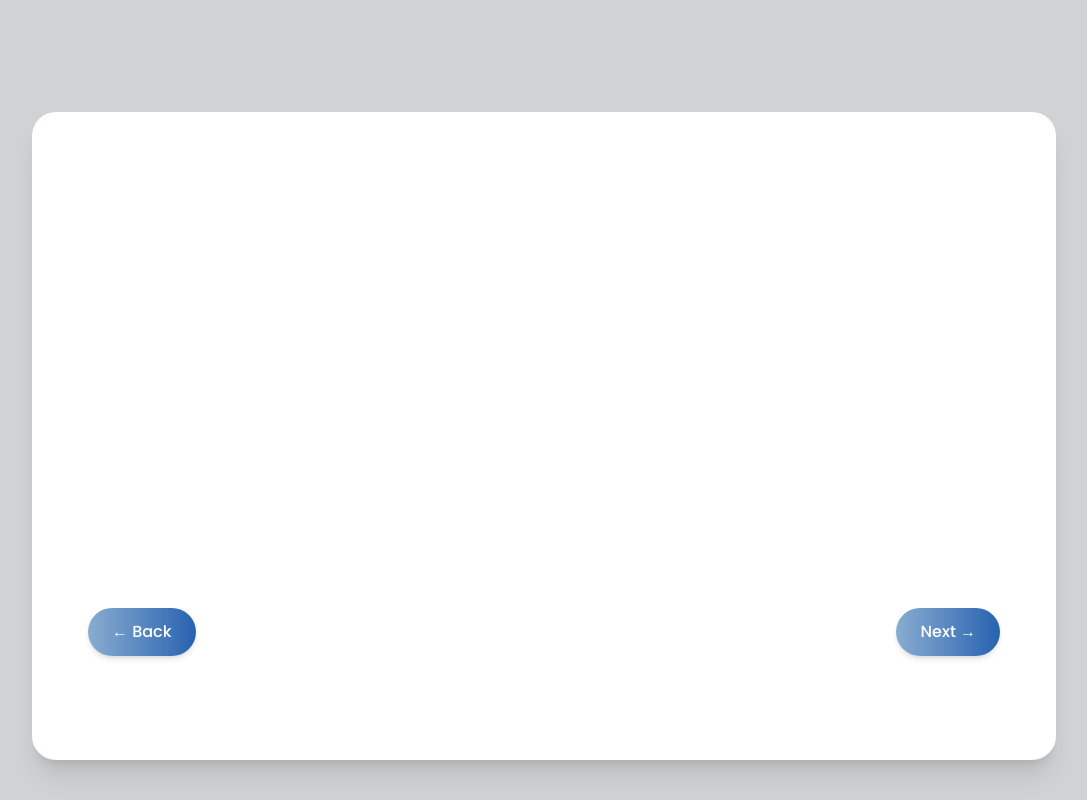
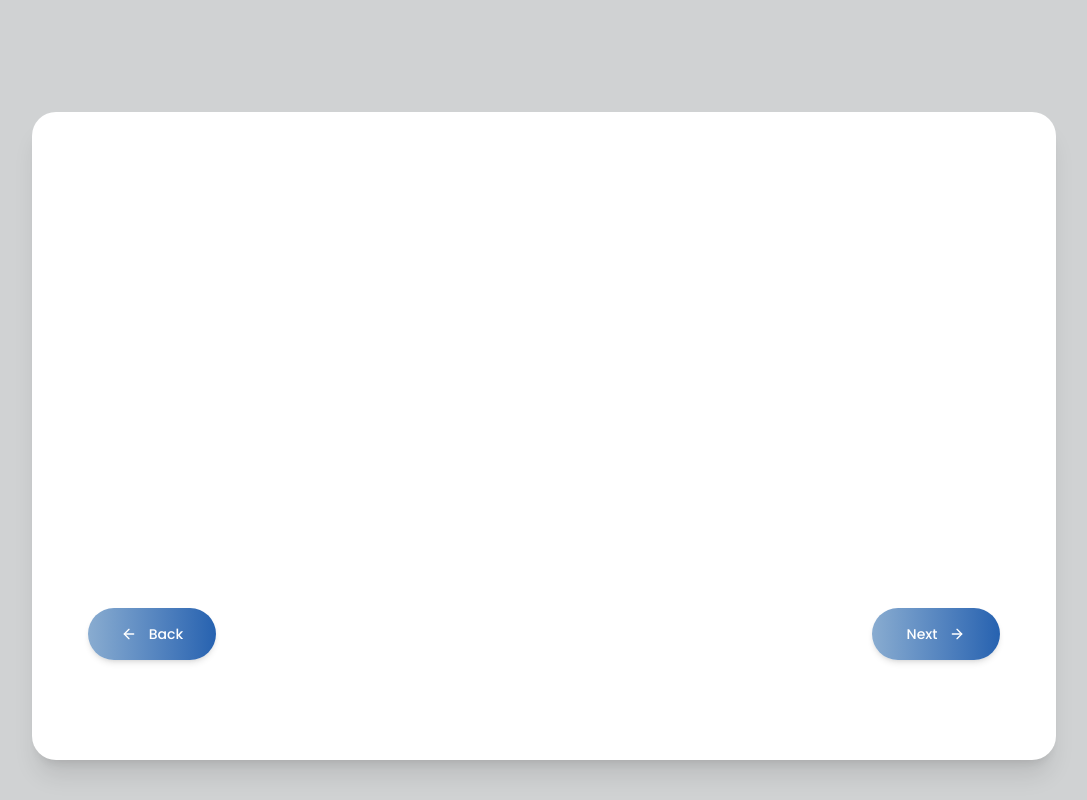
Before and after one commit to itswijay/Needalyze, a Next.js app: page /Form1 in a window 1280 px wide. Shown: the whole page, without its empty margins (96-1183 px from the left). Built offline with nearby package versions, Linux system fonts and the light colour scheme.

Commit message:
feat: update Back & Next buttons using shadcn Button component

```diff
--- a/src/app/Form1/page.jsx
+++ b/src/app/Form1/page.jsx
@@ -1,28 +1,30 @@
-import FormContainer from "@/components/FormContainer";
+import React from "react"
+import FormContainer from "@/components/FormContainer"
+import FormNavButton from "@/components/FormNavButton"
 
 export default function Form1Page() {
   return (
     <main className="min-h-screen bg-gray-100 flex justify-center pt-28 pb-10">
       <FormContainer>
-        <p className="text-center text-gray-500"></p>
+        <p className="text-center text-gray-500 mb-6">
+          {/* Optional instructions */}
+        </p>
 
         {/* Back & Next buttons */}
-        <div className="flex justify-between mt-110">
-          <button
-            className="px-6 py-3 rounded-full text-white font-medium shadow-md hover:shadow-lg transition
-                       bg-gradient-to-r from-[#89ACD0] to-[#2662B0]"
-          >
-            ← Back
-          </button>
+        <div className="flex justify-between mt-110"> {/* Adjust mt-32 to move buttons down */}
+          <FormNavButton
+            label="Back"
+            type="prev"
+            variant="gradient"
+          />
 
-          <button
-            className="px-6 py-3 rounded-full text-white font-medium shadow-md hover:shadow-lg transition
-                       bg-gradient-to-r from-[#89ACD0] to-[#2662B0]"
-          >
-            Next →
-          </button>
+          <FormNavButton
+            label="Next"
+            type="next"
+            variant="gradient"
+          />
         </div>
       </FormContainer>
     </main>
-  );
+  )
 }
--- a/src/components/FormNavButton.jsx
+++ b/src/components/FormNavButton.jsx
@@ -1,24 +1,33 @@
-import React from "react";
-import { ArrowLeft, ArrowRight } from "lucide-react";
+import React from "react"
+import { Button } from "@/components/ui/button"
+import { ArrowLeft, ArrowRight } from "lucide-react"
 
 export default function FormNavButton({
   label,
   type = "next",
   onClick,
+  variant = "default",
   className = "",
 }) {
-  const isNext = type === "next";
+  const isNext = type === "next"
 
   return (
-    <button
+    <Button
       onClick={onClick}
-      className={`flex items-center justify-center gap-2 px-6 py-2 rounded-full
-        bg-gradient-to-r from-blue-700 to-blue-500 text-white font-medium
-        shadow-md hover:shadow-lg transition-all duration-200 active:scale-95
-        ${isNext ? "flex-row" : "flex-row-reverse"} ${className}`}
+      variant={variant}
+      className={`flex items-center justify-center rounded-full w-32 h-13 ${className}`}
     >
-      {isNext ? <ArrowRight size={18} /> : <ArrowLeft size={18} />}
-      {label}
-    </button>
-  );
+      {isNext ? (
+        <>
+          {label}
+          <ArrowRight size={18} className="ml-1" />
+        </>
+      ) : (
+        <>
+          <ArrowLeft size={18} className="mr-1" />
+          {label}
+        </>
+      )}
+    </Button>
+  )
 }
--- a/src/components/ui/button.jsx
+++ b/src/components/ui/button.jsx
@@ -19,6 +19,8 @@ const buttonVariants = cva(
         ghost:
           "hover:bg-accent hover:text-accent-foreground dark:hover:bg-accent/50",
         link: "text-primary underline-offset-4 hover:underline",
+        gradient: "bg-gradient-to-r from-[#89ACD0] to-[#2662B0] text-white shadow-md hover:shadow-lg transition-all duration-200 active:scale-95",
+
       },
       size: {
         default: "h-9 px-4 py-2 has-[>svg]:px-3",
```
